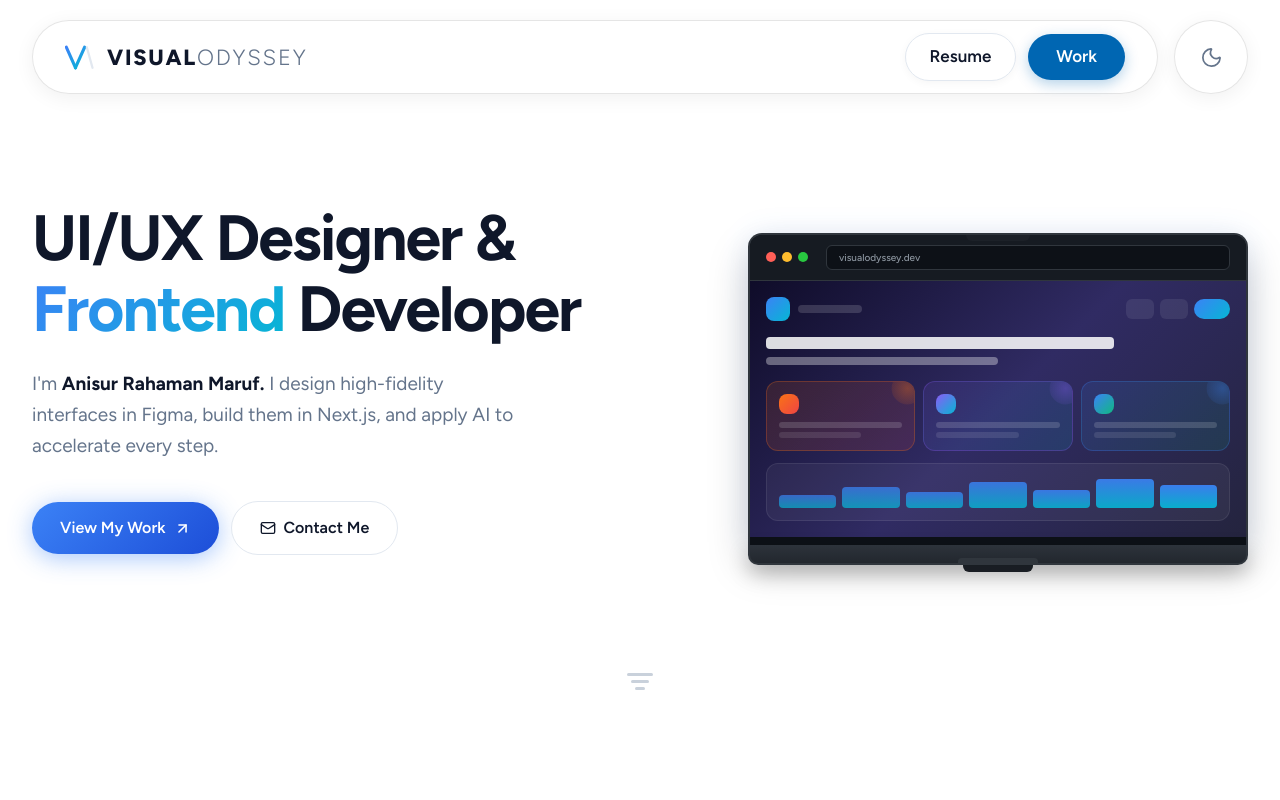
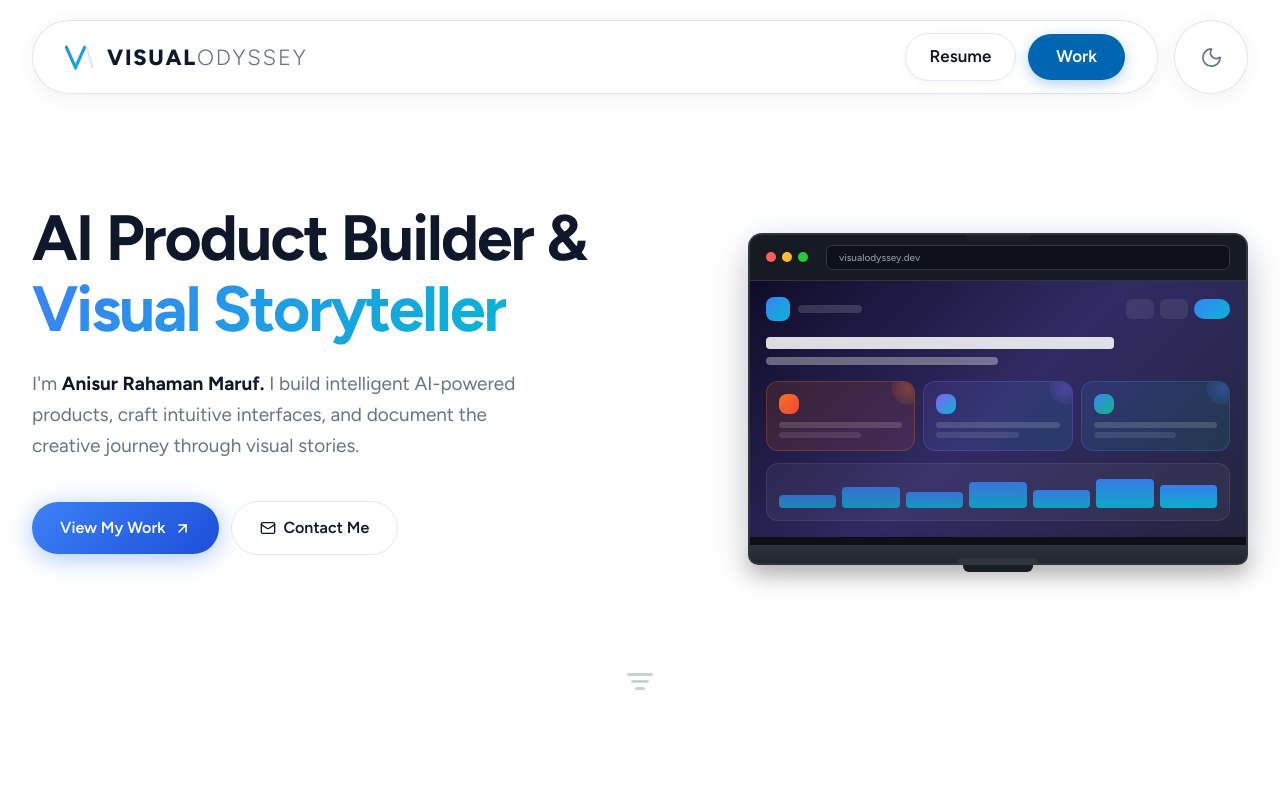
Before and after one commit to maruf320101/Visual-odyssey, a Next.js app: page / in a window 1280 px wide. Shown: the top 800 px of the page. Built offline with nearby package versions, Linux system fonts and the light colour scheme.

Commit message:
Update Hero headline to AI Product Builder & Visual Storyteller and refine bio

```diff
--- a/app/layout.tsx
+++ b/app/layout.tsx
@@ -11,7 +11,7 @@ export const viewport: Viewport = {
 export const metadata: Metadata = {
   title: "Visual Odyssey · Anisur Rahaman Maruf",
   description:
-    "Visual Odyssey — Portfolio of Anisur Rahaman Maruf, UI/UX Designer & Frontend Developer.",
+    "Visual Odyssey — Portfolio of Anisur Rahaman Maruf, AI Product Builder & Visual Storyteller.",
   icons: {
     icon: [
       { url: "/icon.svg", type: "image/svg+xml" },
@@ -25,7 +25,7 @@ export const metadata: Metadata = {
   openGraph: {
     title: "Visual Odyssey · Anisur Rahaman Maruf",
     description:
-      "Visual Odyssey — Portfolio of Anisur Rahaman Maruf, UI/UX Designer & Frontend Developer.",
+      "Visual Odyssey — Portfolio of Anisur Rahaman Maruf, AI Product Builder & Visual Storyteller.",
     type: "website",
   },
   twitter: {
--- a/components/Hero.tsx
+++ b/components/Hero.tsx
@@ -187,9 +187,8 @@ export default function Hero() {
               style={{ color: "var(--fg)" }}
               {...fadeUp(0.2)}
             >
-              UI/UX Designer &{" "}
-              <span className="gradient-text">Frontend</span>{" "}
-              Developer
+              AI Product Builder &{" "}
+              <span className="gradient-text">Visual Storyteller</span>
             </motion.h1>
 
             {/* Subtitle */}
@@ -200,8 +199,8 @@ export default function Hero() {
             >
               I&apos;m{" "}
               <strong style={{ color: "var(--fg)" }}>Anisur Rahaman Maruf.</strong>{" "}
-              I design high-fidelity interfaces in Figma, build them in
-              Next.js, and apply AI to accelerate every step.
+              I build intelligent AI-powered products, craft intuitive interfaces,
+              and document the creative journey through visual stories.
             </motion.p>
 
             {/* Buttons */}
```
